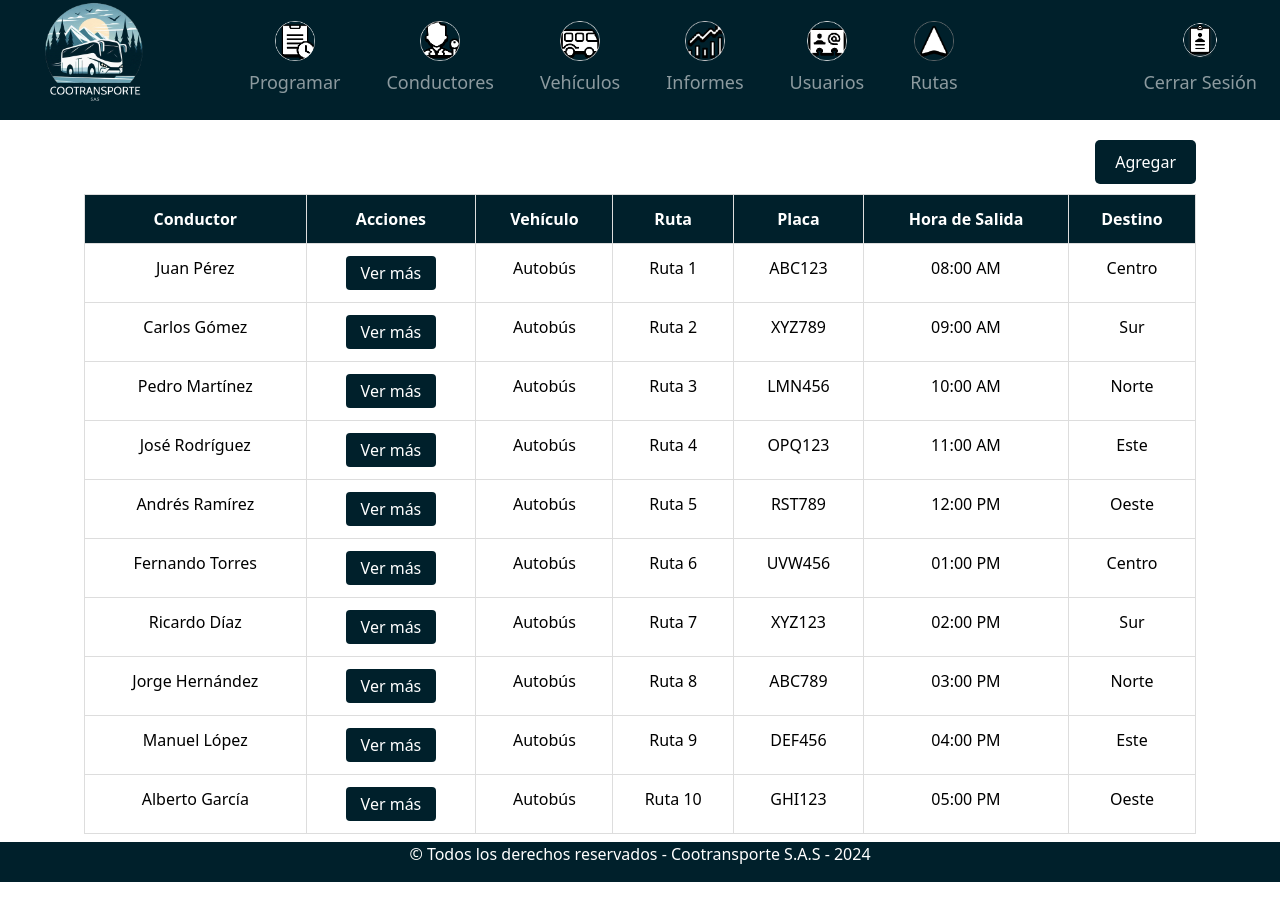
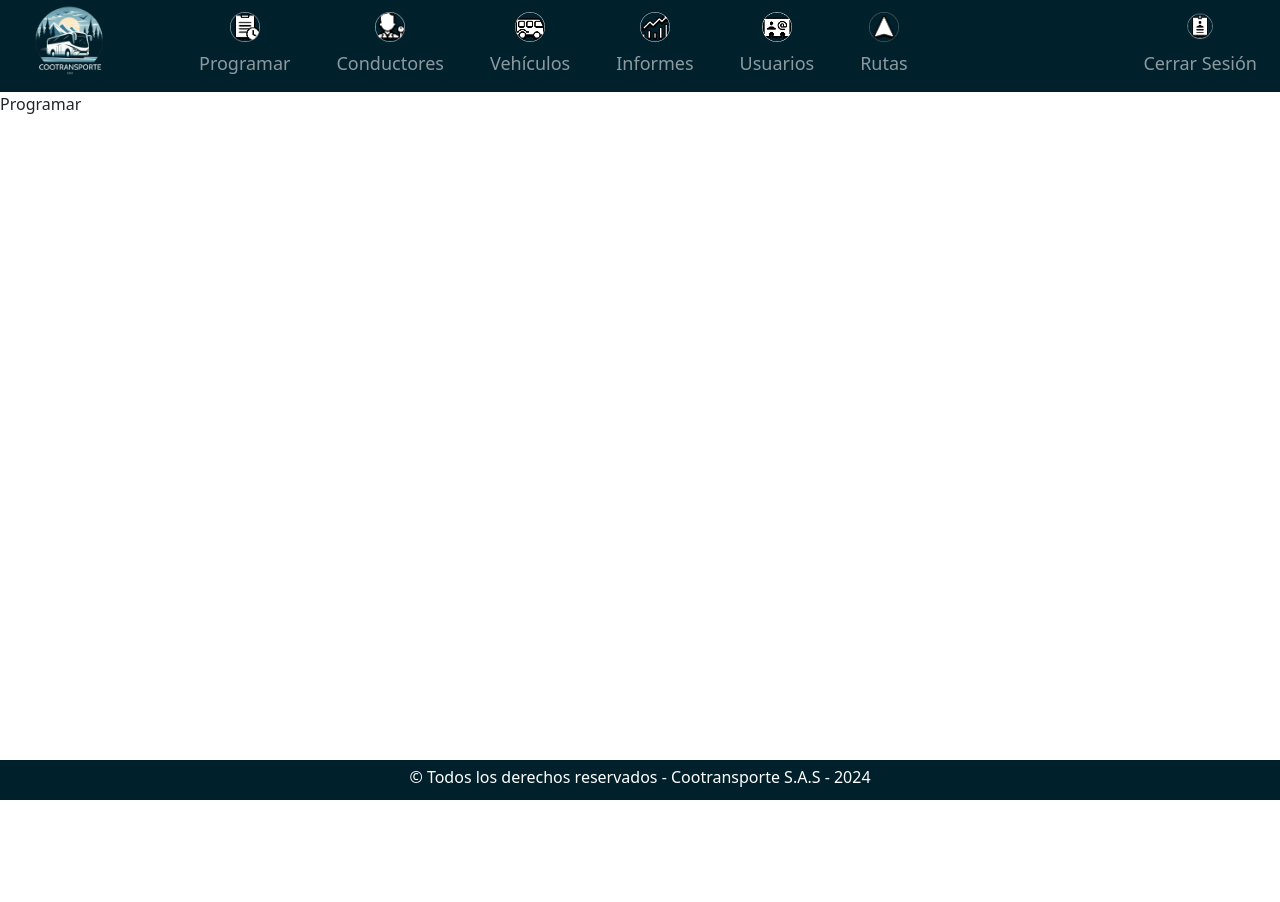
Before and after one commit to DavidR1205/appViajes, a React (Vite) app in the folder FrontEnd/: page /programar in a window 1280 px wide. After the commit the page ends 800 px from the top, so only its background shows below. Built offline with nearby package versions, Linux system fonts and the light colour scheme; sample sign-in values are in the browser's storage.

Commit message:
Edición y corrección del footer y barra de navegación portal admin

```diff
--- a/FrontEnd/index.html
+++ b/FrontEnd/index.html
@@ -16,7 +16,9 @@
 </head>
 
 <body>
-  <div id="root"></div>
+  <div id="root">
+
+  </div>
   <script type="module" src="/src/main.jsx"></script>
   <script src="https://cdn.jsdelivr.net/npm/bootstrap@5.3.3/dist/js/bootstrap.bundle.min.js"></script>
 </body>
--- a/FrontEnd/src/assets/css/estilosAdmin/estilos.css
+++ b/FrontEnd/src/assets/css/estilosAdmin/estilos.css
@@ -42,7 +42,7 @@
 }
 
 .navbar {
-    padding: 60px 3px;
+    padding: 46px 3px;
 }
 
 .navbar-custom {
@@ -51,13 +51,14 @@
 
 
 .contCopy {
+    background-color: #00202B;
+    color: white;
+    font-family: Arial, sans-serif;
+    min-width: 100vh;
+    min-height: 100%;
+    top: 0px;
     display: flex;
     justify-content: center;
     align-items: center;
-    background-color: #00202B;
-    padding: 15px;
-    color: white;
-    font-family: Arial, sans-serif;
-    text-align: center;
-    margin: -8px ;
+    padding-top: 10px;
 }
--- /dev/null
+++ b/FrontEnd/src/assets/css/estilosAdmin/estilosLayout.css
@@ -0,0 +1,11 @@
+.pageAdmin {
+    display: flex;
+    flex-direction: column;
+    min-height: 100vh;
+}
+
+.contentAdmin {
+    display: flex;
+    flex-direction: column;
+    flex: 1;
+}
--- a/FrontEnd/src/components/componentsAdmin/footerAdmin.jsx
+++ b/FrontEnd/src/components/componentsAdmin/footerAdmin.jsx
@@ -4,11 +4,9 @@ import "../../assets/css/estilosAdmin/estilos.css"
 
 const footerAdmin = () => {
   return (
-    <div>
       <div className="contCopy">
         <p className="copyFooter">© Todos los derechos reservados - Cootransporte S.A.S - 2024</p>
       </div>
-    </div>
   )
 }
 
--- a/FrontEnd/src/components/componentsAdmin/navAdmin.jsx
+++ b/FrontEnd/src/components/componentsAdmin/navAdmin.jsx
@@ -20,10 +20,10 @@ const navAdmin = () => {
 
   return (
     <div>
-      <nav className="navbar navbar-expand-lg navbar-dark navbar-custom" style={{ height: '60px' }}>
+      <nav className="navbar navbar-expand-lg navbar-dark navbar-custom" style={{ height: '30px' }}>
         <div className="container-fluid">
           <Link className="navbar-brand" to="/">
-            <img src={Logo2} alt="Logo de Cootransporte" style={{ width: '160px', marginRight: '50px' }} />
+            <img src={Logo2} alt="Logo de Cootransporte" style={{ width: '110px', marginRight: '50px' }} />
           </Link>
           <button className="navbar-toggler" type="button" data-bs-toggle="collapse" data-bs-target="#navbarNav" aria-controls="navbarNav" aria-expanded="false" aria-label="Toggle navigation">
             <span className="navbar-toggler-icon"></span>
@@ -32,37 +32,37 @@ const navAdmin = () => {
             <ul className="navbar-nav me-auto">
               <li className="nav-item d-flex flex-column align-items-center" style={{ marginRight: '30px' }}>
                 <Link to="/programar">
-                  <img src={programarlogo} alt="Programar Logo" style={{ width: '40px', marginTop: '5px' }} />
+                  <img src={programarlogo} alt="Programar Logo" style={{ width: '30px', marginTop: '5px' }} />
                 </Link>
                 <Link className="nav-link" to="/programar" style={{ fontSize: '18px' }}>Programar</Link>
               </li>
               <li className="nav-item d-flex flex-column align-items-center" style={{ marginRight: '30px' }}>
                 <Link to="/conductores">
-                  <img src={conductoreslogo} alt="Conductores Logo" style={{ width: '40px', marginTop: '5px' }} />
+                  <img src={conductoreslogo} alt="Conductores Logo" style={{ width: '30px', marginTop: '5px' }} />
                 </Link>
                 <Link className="nav-link" to="/conductores" style={{ fontSize: '18px' }}>Conductores</Link>
               </li>
               <li className="nav-item d-flex flex-column align-items-center" style={{ marginRight: '30px' }}>
                 <Link to="/vehiculos">
-                  <img src={vehiculoslogo} alt="Vehículos Logo" style={{ width: '40px', marginTop: '5px' }} />
+                  <img src={vehiculoslogo} alt="Vehículos Logo" style={{ width: '30px', marginTop: '5px' }} />
                 </Link>
                 <Link className="nav-link" to="/vehiculos" style={{ fontSize: '18px' }}>Vehículos</Link>
               </li>
               <li className="nav-item d-flex flex-column align-items-center" style={{ marginRight: '30px' }}>
                 <Link to="/informes">
-                  <img src={informeslogo} alt="Informes Logo" style={{ width: '40px', marginTop: '5px' }} />
+                  <img src={informeslogo} alt="Informes Logo" style={{ width: '30px', marginTop: '5px' }} />
                 </Link>
                 <Link className="nav-link" to="/informes" style={{ fontSize: '18px' }}>Informes</Link>
               </li>
               <li className="nav-item d-flex flex-column align-items-center" style={{ marginRight: '30px' }}>
                 <Link to="/usuarios">
-                  <img src={usuarioslogo} alt="Usuarios Logo" style={{ width: '40px', marginTop: '5px' }} />
+                  <img src={usuarioslogo} alt="Usuarios Logo" style={{ width: '30px', marginTop: '5px' }} />
                 </Link>
                 <Link className="nav-link" to="/usuarios" style={{ fontSize: '18px' }}>Usuarios</Link>
               </li>
               <li className="nav-item d-flex flex-column align-items-center" style={{ marginRight: '30px' }}>
                 <Link to="/rutas">
-                  <img src={rutaslogo} alt="Rutas Logo" style={{ width: '40px', marginTop: '5px' }} />
+                  <img src={rutaslogo} alt="Rutas Logo" style={{ width: '30px', marginTop: '5px' }} />
                 </Link>
                 <Link className="nav-link" to="/rutasA" style={{ fontSize: '18px' }}>Rutas</Link>
               </li>
@@ -70,7 +70,7 @@ const navAdmin = () => {
             <ul className="navbar-nav">
               <li className="nav-item d-flex flex-column align-items-center">
                 <Link to="/iniciar-sesion">
-                  <img src={iniciarsesionlogo} alt="Iniciar Sesión Logo" style={{ width: '40px', marginTop: '5px' }} />
+                  <img src={iniciarsesionlogo} alt="Iniciar Sesión Logo" style={{ width: '30px', marginTop: '5px' }} />
                 </Link>
                 <Link className="nav-link small-link" to="/login" style={{ fontSize: '18px' }} onClick={handleLogout}>Cerrar Sesión</Link>
               </li>
--- a/FrontEnd/src/layout/layoutAdmin.jsx
+++ b/FrontEnd/src/layout/layoutAdmin.jsx
@@ -1,17 +1,26 @@
 import NavAdmin from "../components/componentsAdmin/navAdmin"
 import FooterAdmin from "../components/componentsAdmin/footerAdmin"
 import Router from "../router/router"
+import "../assets/css/estilosAdmin/estilosLayout.css"
 
 
-const layoutAdmin = ({children}) => {
+const layoutAdmin = ({ children }) => {
   return (
     <>
-    <NavAdmin />
-      <div>
-        {children}
+      <div className="pageAdmin">
+        <div className="navAdmin-content">
+          <NavAdmin />
+        </div>
+
+        <div className="contentAdmin">
+          {children}
+        </div>
+
+        <div className="contentFooter">
+          <FooterAdmin />
+        </div>
       </div>
-    <FooterAdmin />
-  </>
+    </>
   )
 }
 
--- a/FrontEnd/src/pages/pagesAdmin/programar.jsx
+++ b/FrontEnd/src/pages/pagesAdmin/programar.jsx
@@ -5,56 +5,9 @@ import useAuth from "../../hooks/UseAuth.js"
 const TablaConDatos = () => {
   useAuth();
 
-  const datos = [
-    { conductor: 'Juan Pérez', vehiculo: 'Autobús', ruta: 'Ruta 1', placa: 'ABC123', horaSalida: '08:00 AM', destino: 'Centro' },
-    { conductor: 'Carlos Gómez', vehiculo: 'Autobús', ruta: 'Ruta 2', placa: 'XYZ789', horaSalida: '09:00 AM', destino: 'Sur' },
-    { conductor: 'Pedro Martínez', vehiculo: 'Autobús', ruta: 'Ruta 3', placa: 'LMN456', horaSalida: '10:00 AM', destino: 'Norte' },
-    { conductor: 'José Rodríguez', vehiculo: 'Autobús', ruta: 'Ruta 4', placa: 'OPQ123', horaSalida: '11:00 AM', destino: 'Este' },
-    { conductor: 'Andrés Ramírez', vehiculo: 'Autobús', ruta: 'Ruta 5', placa: 'RST789', horaSalida: '12:00 PM', destino: 'Oeste' },
-    { conductor: 'Fernando Torres', vehiculo: 'Autobús', ruta: 'Ruta 6', placa: 'UVW456', horaSalida: '01:00 PM', destino: 'Centro' },
-    { conductor: 'Ricardo Díaz', vehiculo: 'Autobús', ruta: 'Ruta 7', placa: 'XYZ123', horaSalida: '02:00 PM', destino: 'Sur' },
-    { conductor: 'Jorge Hernández', vehiculo: 'Autobús', ruta: 'Ruta 8', placa: 'ABC789', horaSalida: '03:00 PM', destino: 'Norte' },
-    { conductor: 'Manuel López', vehiculo: 'Autobús', ruta: 'Ruta 9', placa: 'DEF456', horaSalida: '04:00 PM', destino: 'Este' },
-    { conductor: 'Alberto García', vehiculo: 'Autobús', ruta: 'Ruta 10', placa: 'GHI123', horaSalida: '05:00 PM', destino: 'Oeste' },
-  ];
-
   return (
-    <div className="tabla-container">
-
-      <div className="add-button-container">
-        <button className="add-button">Agregar</button>
-      </div>
-
-
-      <table className="table">
-  <thead>
-    <tr>
-      <th className="custom-header">Conductor</th>
-      <th className="custom-header">Acciones</th>
-      <th className="custom-header">Vehículo</th>
-      <th className="custom-header">Ruta</th>
-      <th className="custom-header">Placa</th>
-      <th className="custom-header">Hora de Salida</th>
-      <th className="custom-header">Destino</th>
-    </tr>
-  </thead>
-  <tbody>
-    {datos.map((dato, index) => (
-      <tr key={index}>
-        <td>{dato.conductor}</td>
-        <td>
-          <button className="ver-mas-button">Ver más</button>
-        </td>
-        <td>{dato.vehiculo}</td>
-        <td>{dato.ruta}</td>
-        <td>{dato.placa}</td>
-        <td>{dato.horaSalida}</td>
-        <td>{dato.destino}</td>
-      </tr>
-    ))}
-  </tbody>
-</table>
-
+    <div>
+      Programar
     </div>
   );
 };
```
